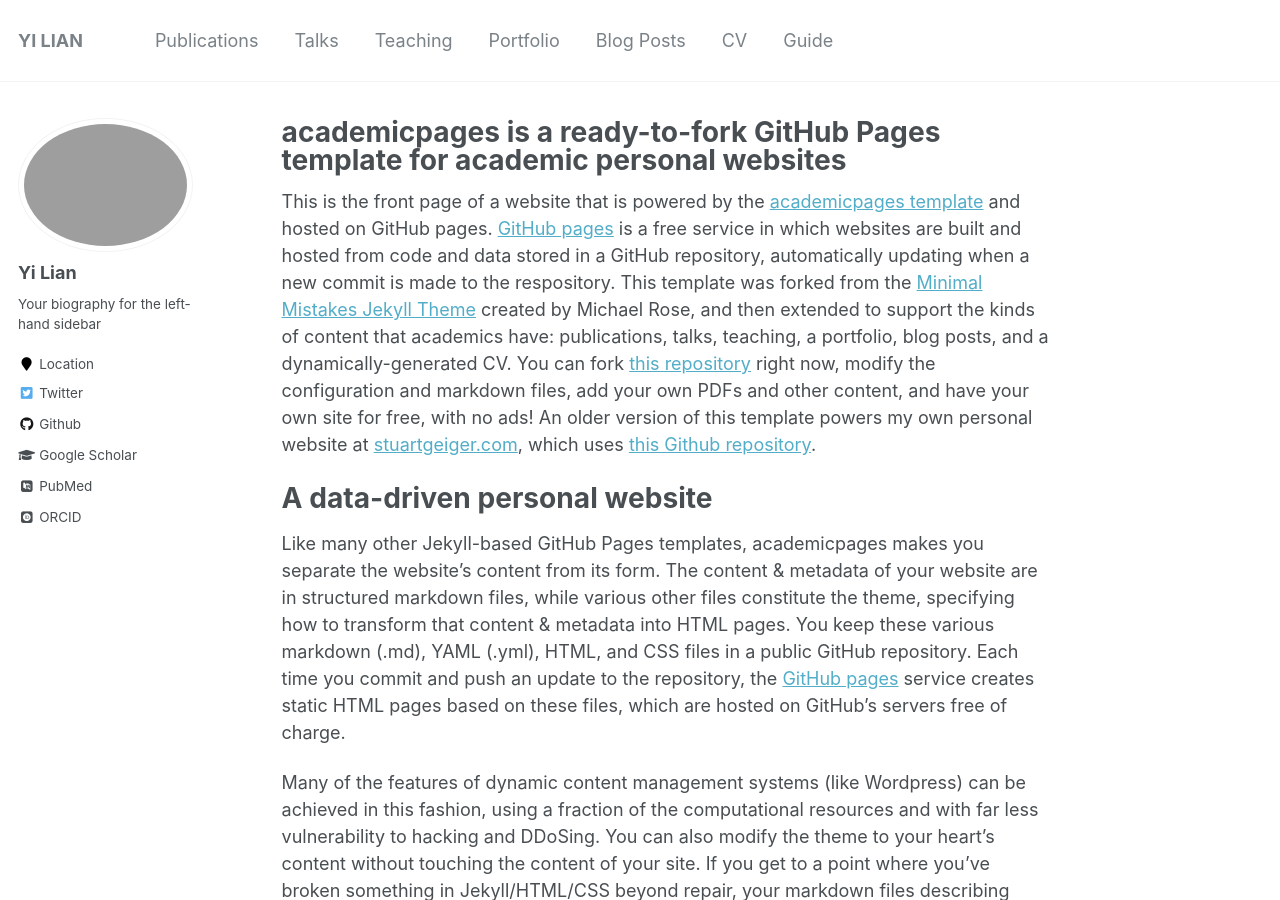
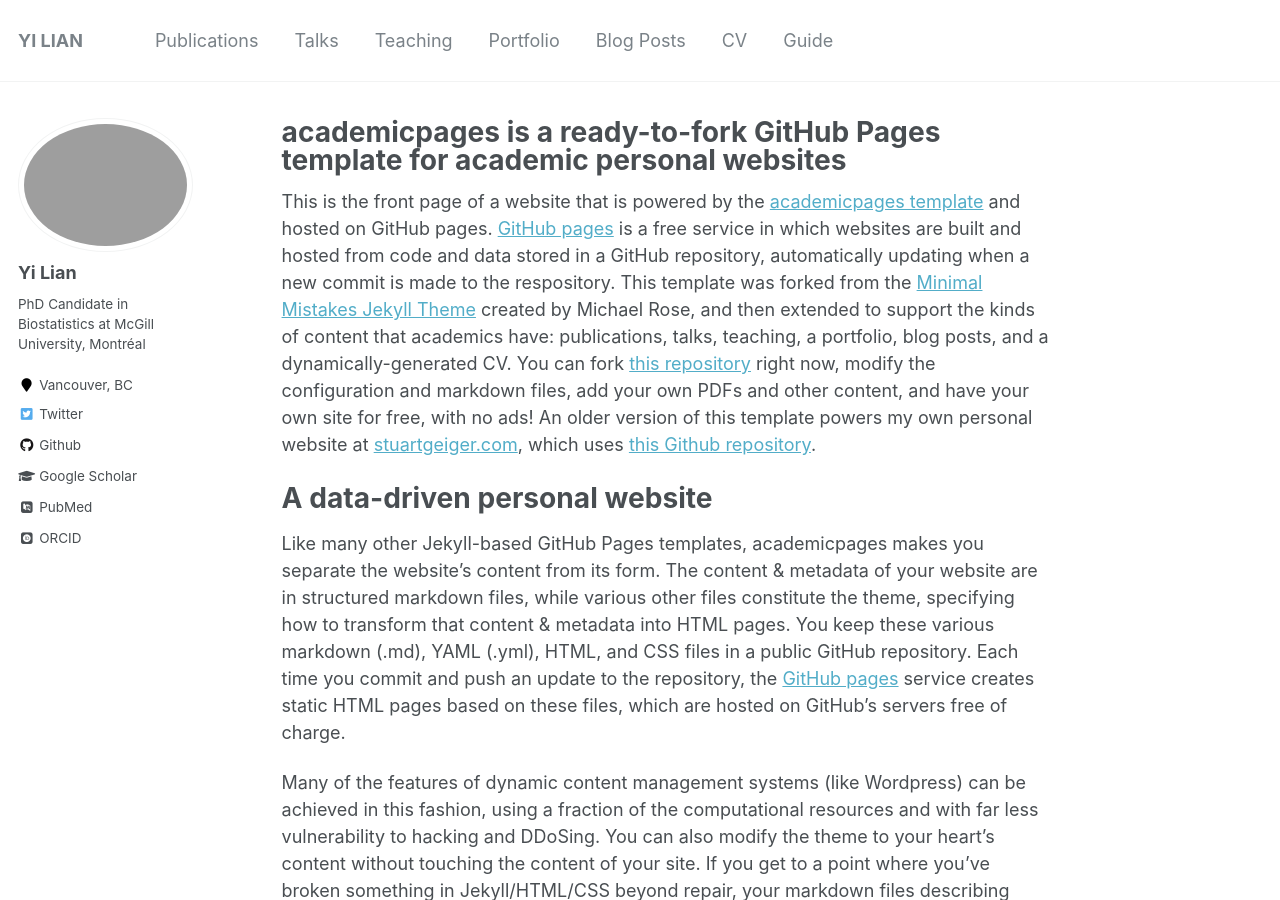
Before and after one commit to ly129/ly129.github.io, a Jekyll site: the page built from _pages/about.md, in a window 1280 px wide and 900 px high. Built offline with Jekyll 4.4.1, drawn with Linux system fonts in a browser that asks for light colours; some web fonts are replaced.

Commit message:
Update _config.yml

```diff
--- a/_config.yml
+++ b/_config.yml
@@ -82,8 +82,8 @@
 author:
   name             : "Yi Lian"
   avatar           : "IMG_0447.png"
-  bio              : "Your biography for the left-hand sidebar"
-  location         : "Location"
+  bio              : "PhD Candidate in Biostatistics at McGill University, Montréal"
+  location         : "Vancouver, BC"
   employer         :
   pubmed           : "https://www.ncbi.nlm.nih.gov/pubmed/?term=john+snow"
   googlescholar    : "http://yourfullgooglescholarurl.com"
```
